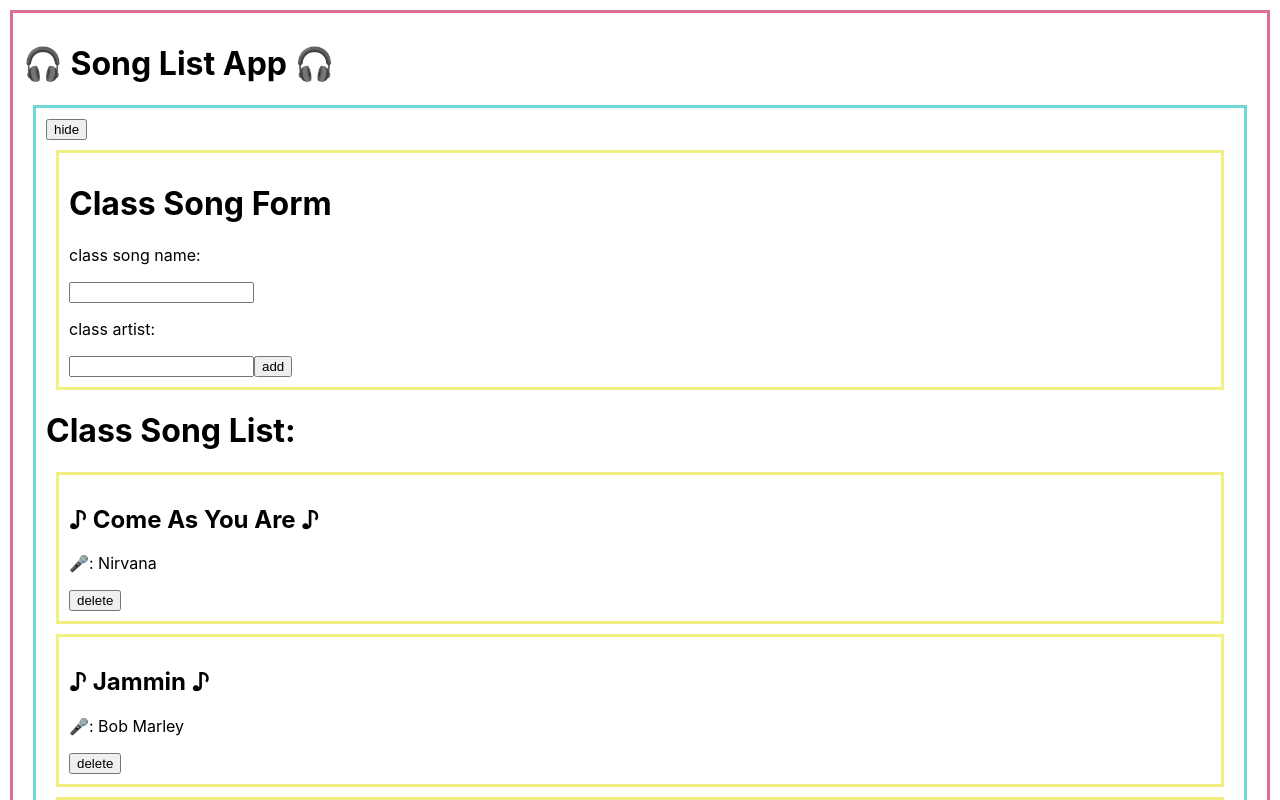
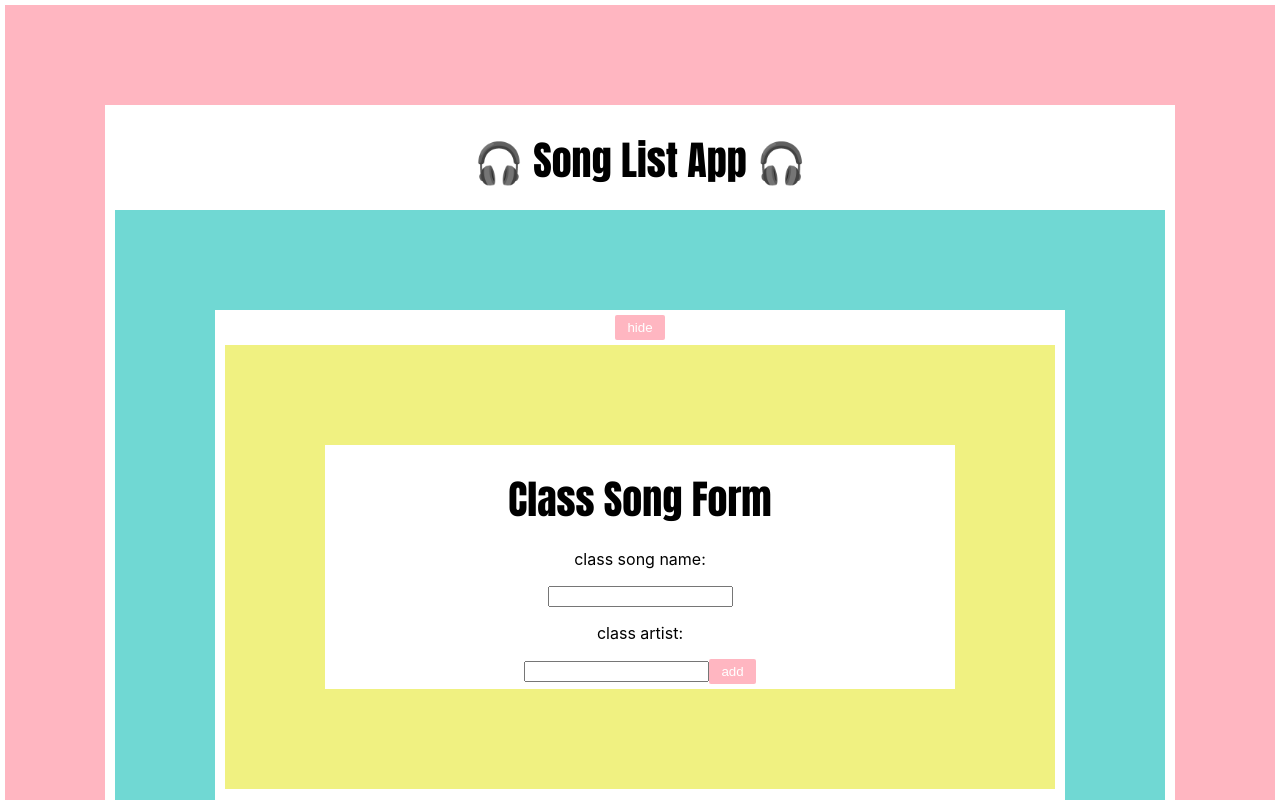
Before and after one commit to brendacassita/hw-class-musiclist-app, a React (Create React App) app in the folder client/: page / in a window 1280 px wide. Shown: the top 800 px of the page. Built offline with nearby package versions, Linux system fonts and the light colour scheme; no server answers.

Commit message:
button styling, font change, hover added. flexbos not working

```diff
--- a/client/src/App.css
+++ b/client/src/App.css
@@ -1,22 +1,22 @@
 .border{
-  padding:10px;
-  margin:10px;
-  border:3px solid palevioletred
+  padding:5px;
+  margin:5px;
+  border:100px solid #FFB6C1
 }
 
 .border .border{
-  padding:10px;
-  margin:10px;
-  border:3px solid rgb(112, 216, 211)
+  padding:5px;
+  margin:5px;
+  border:100px solid rgb(112, 216, 211)
 }
 .border .border .border{
-  padding:10px;
-  margin:10px;
-  border:3px solid rgb(240, 241, 129)
+  padding:5px;
+  margin:5px;
+  border:100px solid rgb(240, 241, 129)
 }
 .border .border .border .border{
-  padding:10px;
-  margin:10px;
+  padding:5px;
+  margin:5px;
   border:3px solid rgb(231, 169, 250)
 }
 
@@ -24,37 +24,21 @@
   text-align: center;
 }
 
-.App-logo {
-  height: 40vmin;
-  pointer-events: none;
+h1 {
+  font-family:Impact, Haettenschweiler, 'Arial Narrow Bold', sans-serif;
+  font-style:Verdana, Geneva, Tahoma, sans-serif;
+  font-size:40px;
+  line-height: 46px;
+}
+h1:hover {
+  color: palevioletred
 }
 
-@media (prefers-reduced-motion: no-preference) {
-  .App-logo {
-    animation: App-logo-spin infinite 20s linear;
-  }
+h2{
+  font-family: Haettenschweiler, 'Arial Narrow Bold', sans-serif;
+  font-style:Verdana, Geneva, Tahoma, sans-serif;
 }
 
-.App-header {
-  background-color: #282c34;
-  min-height: 100vh;
-  display: flex;
-  flex-direction: column;
-  align-items: center;
-  justify-content: center;
-  font-size: calc(10px + 2vmin);
-  color: white;
+h2:hover {
+  color: rgb(112, 216, 211)
 }
-
-.App-link {
-  color: #61dafb;
-}
-
-@keyframes App-logo-spin {
-  from {
-    transform: rotate(0deg);
-  }
-  to {
-    transform: rotate(360deg);
-  }
-}
--- a/client/src/App.js
+++ b/client/src/App.js
@@ -6,8 +6,10 @@ import SongsB from './class/Songs';
 
 
 
+
 function App() {
   return (
+    <div className='App'>
     <div className='border'>
       <h1> 🎧 Song List App 🎧</h1>
 
@@ -19,6 +21,7 @@ function App() {
        <SongsA header='Functional Song List'/>
       </div>
     </div>
+    </div>
 
   );
 }
--- a/client/src/class/SongForm.js
+++ b/client/src/class/SongForm.js
@@ -1,4 +1,5 @@
 import React from "react";
+import Button from "../style/Button";
 
 class SongForm extends React.Component{
   constructor(props){
@@ -45,7 +46,7 @@ class SongForm extends React.Component{
           <input name='songname' value = {this.state.songname}onChange={this.handleChange}/>
           <p>class artist:</p>
           <input name='artist'value = {this.state.artist}onChange={this.handleChange}/>
-          <button>add</button>
+          <Button>add</Button>
         </form>
       </div>
     )
--- a/client/src/class/Songs.js
+++ b/client/src/class/Songs.js
@@ -1,5 +1,6 @@
 import React from "react";
 import SongForm from "./SongForm";
+import Button from "../style/Button";
 
 class Songs extends React.Component{
   constructor(props){
@@ -9,8 +10,7 @@ class Songs extends React.Component{
       {songname:'Come As You Are', artist:'Nirvana'},
       {songname:'Jammin', artist:'Bob Marley'},
       {songname:'Youre Sombody Else', artist:'Flora Cash'},
-      // {songname:'Somebody Else', artist:'The 1975'},
-      // {songname:'Its Never Enough', artist:'Audiodub'},
+
 
 
     ],
@@ -44,11 +44,12 @@ class Songs extends React.Component{
   renderSongs=()=>{
     return this.state.songs.map((song)=>{
       return(
+        <div className="App">
         <div key={song.songname}className="border">
           <h2>♪ {song.songname} ♪</h2>
           <p> 🎤: {song.artist}</p>
-          <button onClick={()=>this.deleteSong(song.songname)}>delete</button>
-
+          <Button onClick={()=>this.deleteSong(song.songname)}>delete</Button>
+          </div>
         </div>
       )
     })
@@ -66,8 +67,8 @@ class Songs extends React.Component{
 
 
     return(
-      <div>
-        <button onClick={this.toggleForm}>{this.state.showForm ? 'hide' : 'show'}</button>
+      <div className="App">
+        <Button onClick={this.toggleForm}>{this.state.showForm ? 'hide' : 'show'}</Button>
         {this.state.showForm && <SongForm addSong={this.addSong}/>}
         <h1>Class Song List:</h1>
         {this.renderSongs()}
--- a/client/src/functional/Song.js
+++ b/client/src/functional/Song.js
@@ -1,14 +1,15 @@
 import SongForm from "../functional/SongForm"
+import Button from "../style/Button"
 
 const Song = (props) =>{
-  const{songname, id, artist, deleteSong, addSong} = props
+  const{songname, id, artist, deleteSong} = props
 
   return(
     <div className="border">
 
         <h2>♪ {songname} ♪</h2>
         <p>🎤: {artist} </p>
-        <button onClick={()=>deleteSong(id)}>delete</button>
+        <Button onClick={()=>deleteSong(id)}>delete</Button>
 
 
     </div>
--- a/client/src/functional/SongForm.js
+++ b/client/src/functional/SongForm.js
@@ -1,5 +1,6 @@
 import React from "react";
 import { useState } from "react";
+import Button from "../style/Button";
 
 
 const SongForm = (props) =>{
@@ -27,7 +28,7 @@ const SongForm = (props) =>{
         <input value={songname} onChange={(e)=>setSongName(e.target.value)}/>
         <p>functional artist name: </p>
         <input value={artist} onChange={(e)=>setArtist(e.target.value)}/>
-      <button>add</button>
+      <Button>add</Button>
       </form>
     </div>
   )
--- a/client/src/functional/Songs.js
+++ b/client/src/functional/Songs.js
@@ -2,8 +2,10 @@ import React from "react";
 import { useState, useEffect } from "react";
 import axios from 'axios'
 import Song from "./Song";
-import {useParams} from 'react-router-dom'
 import SongForm from "./SongForm";
+import Button from "../style/Button";
+import Container from "../style/Container";
+import { PRIMARY_COLOR } from "../style/styles";
 
 
 const Songs = (props)=>{
@@ -14,9 +16,9 @@ const Songs = (props)=>{
     getSongs()
 }, [])
 
-const addSong = async (song)=>{
+const addSong = async (songname)=>{
   try{
-    let res = await axios.post('/api/songs',song )
+    let res = await axios.post('/api/songs',songname )
     setSongs([res.data,...songs])
   }catch (err){
     alert('error occured in adding')
@@ -57,13 +59,15 @@ const deleteSong = async (id)=>{
 
 
   return(
-    <div>
-      <button onClick={()=>setShowForm(!showForm)}>{showForm ? 'hide' : 'show'} </button>
+    // <div className="App">
+      <div className="container" style ={{borderBlockColor: `${PRIMARY_COLOR}`}}>
+      <Button onClick={()=>setShowForm(!showForm)}>{showForm ? 'hide' : 'show'} </Button>
       {showForm && <SongForm songname={songname} addSong={addSong} />}
       <h1>Functional Song List:</h1>
         {renderSongs()}
       <p>{JSON.stringify(songs)}</p>
       </div>
+      // </div>
   )
 }
 export default Songs
--- /dev/null
+++ b/client/src/style/Button.js
@@ -0,0 +1,27 @@
+import styled, {css} from 'styled-components'
+import { PRIMARY_COLOR, PRIMARY_DARK_COLOR } from './styles'
+
+
+const Button = styled.button`
+  padding: 5px 12px;
+  border-radius:2px;
+  border:none;
+  background-color: ${PRIMARY_COLOR};
+  color:white;
+  &:hover{
+    background-color: ${PRIMARY_DARK_COLOR};
+    cursor: pointer;
+  }
+  ${(props)=>
+    props.outline && css`
+    background-color: white;
+    border: 1px solid ${PRIMARY_COLOR};
+    color: ${PRIMARY_COLOR};
+    &:hover{
+        background-color: ${PRIMARY_COLOR};
+        color: white;
+      }
+    `
+ }
+`
+export default Button
--- /dev/null
+++ b/client/src/style/Container.js
@@ -0,0 +1,22 @@
+import styled from 'styled-components'
+import { PRIMARY_COLOR, PRIMARY_DARK_COLOR } from './styles'
+
+const Container = styled.div`
+  display:flex;
+
+  padding:20px;
+  margin:20px;
+  border: 2px dashed ${PRIMARY_COLOR};
+  background-color:'#fee6ea';
+  @media (max-width: 700px) {
+    background-color:#fee6ea;
+  }
+  @media (max-width: 500px) {
+    background-color: #fee6ea;
+    flex-direction:column;
+    align-content: center;
+    flex-wrap: wrap;
+  }
+`
+
+export default Container
--- /dev/null
+++ b/client/src/style/styles.js
@@ -0,0 +1,4 @@
+export const PRIMARY_COLOR = '#FFB6C1'
+export const PRIMARY_DARK_COLOR = '##FF69B4'
+export const SECONDARY_COLOR = '##FFA07A'
+export const SUCCESS_COLOR = '##7FFF00'
--- /dev/null
+++ b/package.json
@@ -0,0 +1,5 @@
+{
+  "dependencies": {
+    "styled-components": "^5.3.3"
+  }
+}
```
Also changed, not shown: 1 other file (tests, documents, lock files or other folders).
